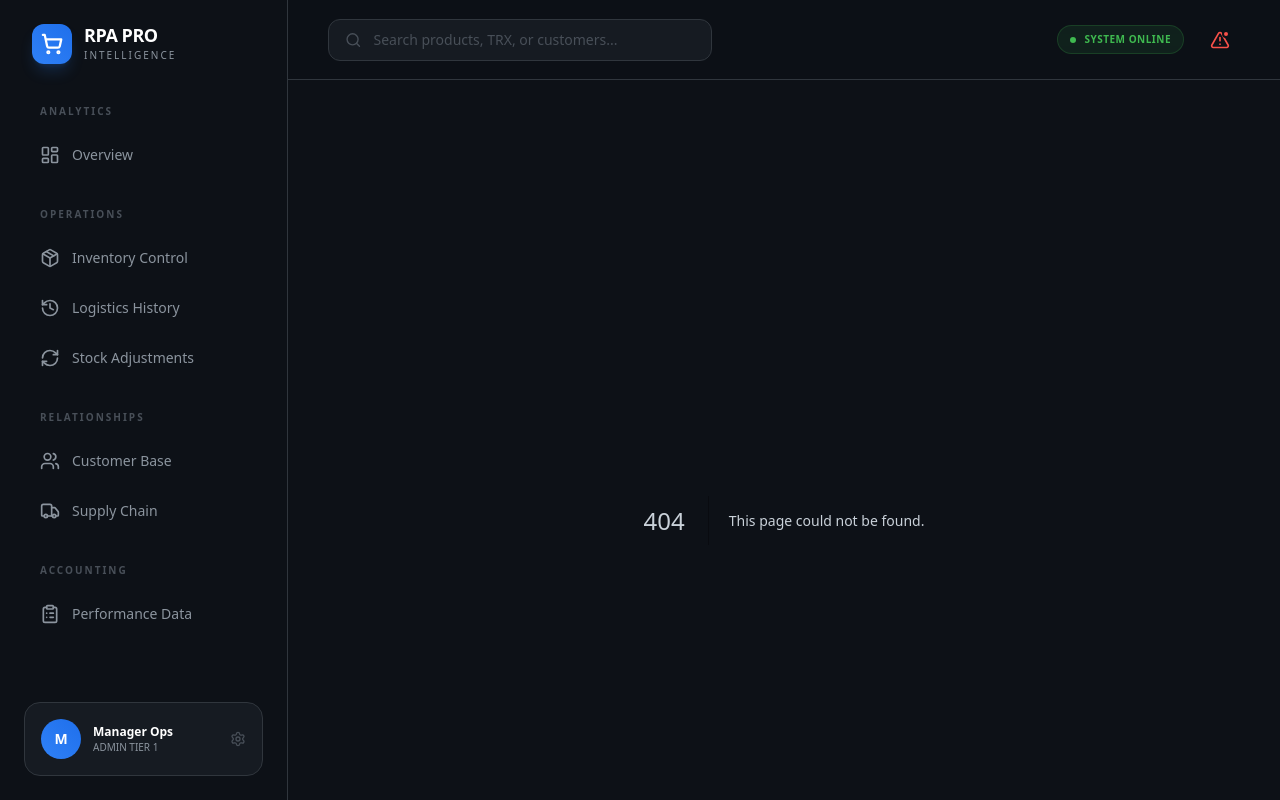
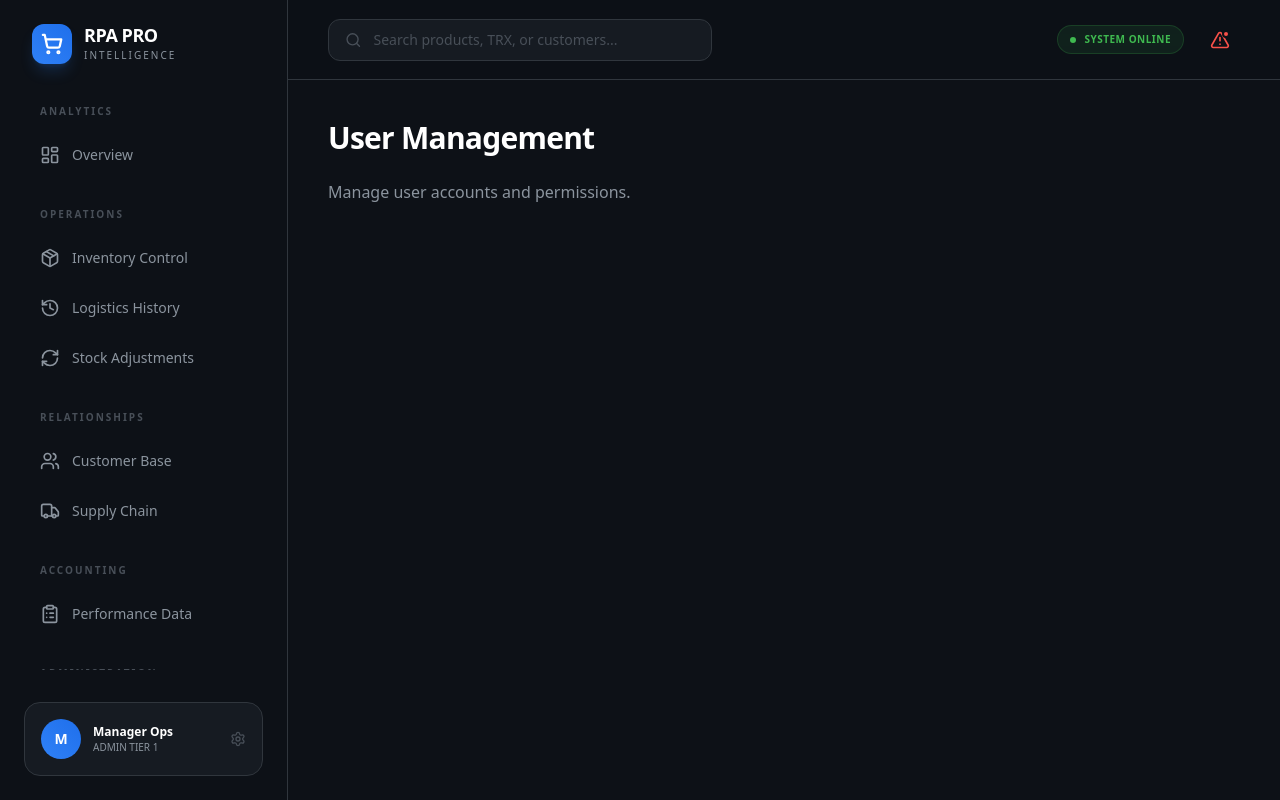
Before and after one commit to bangipindev/crmrpa, a Next.js app: page /pages/user-management in a window 1280 px wide. Before the commit this address had no page. Built offline with nearby package versions, Linux system fonts and the light colour scheme.

Commit message:
refactor menu and pages

```diff
--- a/app/layout.tsx
+++ b/app/layout.tsx
@@ -2,7 +2,7 @@
 
 import React, { useState, useMemo } from 'react';
 import type { Metadata } from "next";
-import { Geist, Geist_Mono } from "next/font/google";
+import { Montserrat } from "next/font/google";
 import "./globals.css";
 
 import {
@@ -19,6 +19,9 @@ import {
   Users,
   Truck,
   ClipboardList,
+  Settings as SettingsIcon,
+  UserCog,
+  ShieldCheck,
 } from 'lucide-react';
 import { usePathname } from 'next/navigation';
 
@@ -29,14 +32,10 @@ import { NavItem } from './components/NavItem';
 import { Modals } from './components/Modals';
 import { ModalProvider } from './context/ModalContext';
 
-const geistSans = Geist({
-  variable: "--font-geist-sans",
+const montserrat = Montserrat({
   subsets: ["latin"],
-});
-
-const geistMono = Geist_Mono({
-  variable: "--font-geist-mono",
-  subsets: ["latin"],
+  weight: ['300', '400', '500', '700'],
+  display: 'swap',
 });
 
 
@@ -134,7 +133,7 @@ export default function RootLayout({ children }: { children: React.ReactNode })
   return (
     <html lang="en">
       <body
-        className={`${geistSans.variable} ${geistMono.variable} antialiased`}
+        className={`${montserrat.className} antialiased`}
       >
         <ModalProvider setActiveModal={setActiveModal}>
           <div className="flex min-h-screen bg-[#0d1117] text-[#c9d1d9] font-sans selection:bg-[#2f81f7]/30">
@@ -181,6 +180,11 @@ export default function RootLayout({ children }: { children: React.ReactNode })
 
                 <p className="px-4 text-[10px] font-bold text-[#484f58] uppercase tracking-[0.2em] mt-6 mb-2">Accounting</p>
                 <NavItem href="/pages/reports" icon={ClipboardList} label="Performance Data" setIsSidebarOpen={setIsSidebarOpen} />
+
+                <p className="px-4 text-[10px] font-bold text-[#484f58] uppercase tracking-[0.2em] mt-6 mb-2">Administration</p>
+                <NavItem href="/pages/system-settings" icon={SettingsIcon} label="System Settings" setIsSidebarOpen={setIsSidebarOpen} />
+                <NavItem href="/pages/user-management" icon={UserCog} label="User Management" setIsSidebarOpen={setIsSidebarOpen} />
+                <NavItem href="/pages/role-management" icon={ShieldCheck} label="Role Management" setIsSidebarOpen={setIsSidebarOpen} />
               </nav>
 
               <div className="mt-auto">
@@ -192,7 +196,7 @@ export default function RootLayout({ children }: { children: React.ReactNode })
                     <p className="text-xs font-bold text-white truncate">Manager Ops</p>
                     <p className="text-[10px] text-[#8b949e] uppercase">Admin Tier 1</p>
                   </div>
-                  <Settings size={16} className="text-[#484f58] cursor-pointer hover:text-white transition-colors" />
+                  <SettingsIcon size={16} className="text-[#484f58] cursor-pointer hover:text-white transition-colors" />
                 </div>
               </div>
             </aside>
--- /dev/null
+++ b/app/pages/role-management/page.tsx
@@ -0,0 +1,13 @@
+"use client";
+
+import React from 'react';
+
+export default function RoleManagementPage() {
+  return (
+    <div className="space-y-6">
+      <h1 className="text-3xl font-black text-white tracking-tight">Role Management</h1>
+      <p className="text-[#8b949e] font-medium">Define and assign roles to users.</p>
+      {/* Add your role management content here */}
+    </div>
+  );
+}
--- /dev/null
+++ b/app/pages/system-settings/page.tsx
@@ -0,0 +1,13 @@
+"use client";
+
+import React from 'react';
+
+export default function SystemSettingsPage() {
+  return (
+    <div className="space-y-6">
+      <h1 className="text-3xl font-black text-white tracking-tight">System Settings</h1>
+      <p className="text-[#8b949e] font-medium">Manage application-wide configurations.</p>
+      {/* Add your system settings content here */}
+    </div>
+  );
+}
--- /dev/null
+++ b/app/pages/user-management/page.tsx
@@ -0,0 +1,13 @@
+"use client";
+
+import React from 'react';
+
+export default function UserManagementPage() {
+  return (
+    <div className="space-y-6">
+      <h1 className="text-3xl font-black text-white tracking-tight">User Management</h1>
+      <p className="text-[#8b949e] font-medium">Manage user accounts and permissions.</p>
+      {/* Add your user management content here */}
+    </div>
+  );
+}
```
Also changed, not shown: app/context/ModalContext.tsx (line endings or trailing spaces).
